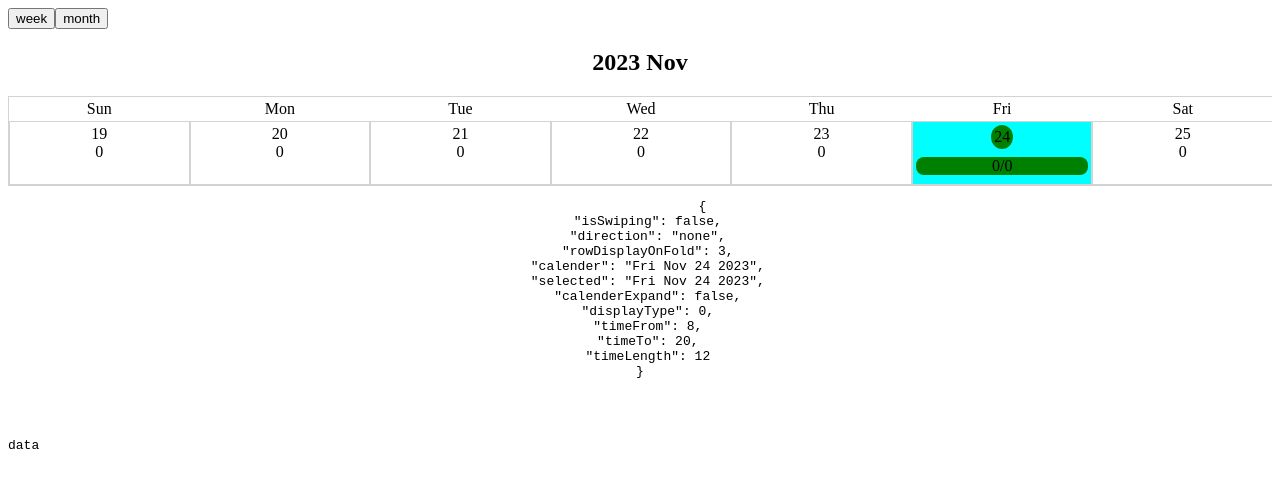
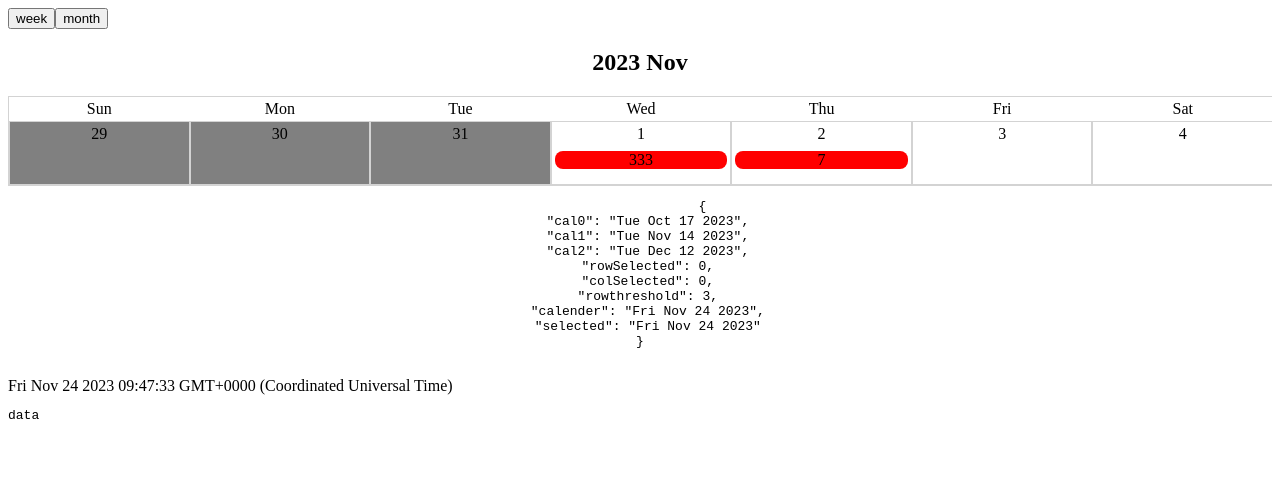
Before and after one commit to Justin26l/vueSandbox, a Vue app: page / in a window 1280 px wide. Shown: the top 488 px of the page. Built offline with nearby package versions, Linux system fonts and the light colour scheme.

Commit message:
calender Good

```diff
--- a/src/App.vue
+++ b/src/App.vue
@@ -41,6 +41,9 @@
       :timeFrom="8"
       :timeTo="20"
     ></calender>
+    {{
+    selectedDate
+     }}
 
     <!-- <pre>calender emit "selected-date" : <br>{{selectedDate}}</pre>
     <pre>calender emit "viewing-date" : <br>{{viewingDate}}</pre> -->
@@ -133,7 +136,7 @@ const calenderTaskData = ref<calenderType.CalenderDataItem[]>([
           },
         ]
       },
-      { total: 3, done: 1, task: [
+      { total: 8, done: 1, task: [
           {
             active: true,
             activityColor: 'red',
--- a/src/assets/css/calendar.css
+++ b/src/assets/css/calendar.css
@@ -164,6 +164,7 @@
 
 
 .cal .date-col{
+	position: relative;
 	display: flex;
 	flex-direction: column;
     flex: 1;
@@ -218,9 +219,11 @@
 }
 .cal .date-col.weekly-view .task-item{
 	position: absolute;
-	opacity: 1;
 	display:block;
+	opacity: .7;
+	width: 2rem;
+	border-radius: .5rem;
+	left : 50%;
+	transform: translateX(-50%);
 	transition: all .1s ease-in-out;
-	width: 1rem;
-	border-radius: 1rem;
 }
--- a/src/components/calender/calenderDay.vue
+++ b/src/components/calender/calenderDay.vue
@@ -24,7 +24,6 @@
                 isFuture? 'background:green;': '' "
         >{{ isToday ? (taskDone +'/'+ taskTotal) : taskPending }}</p>
 
-        {{ swipeCount }}
     </div>
 </template>
 
@@ -33,7 +32,6 @@ import { ref, computed, onMounted, watch } from 'vue'
 import { defineProps } from 'vue';
 import type { Task, TaskByDate } from '@/types/calenderType';
 
-const swipeCount = ref<number>(0);
 
 const props = defineProps<{
     selectedDate: Date,
@@ -74,7 +72,6 @@ const isSelected = computed<boolean>(()=>isSameDay(refSelected.value, refCalende
 
 // draw task
 function drawTaskItemTimeout(delay:number){
-    swipeCount.value +=1
     setTimeout(()=>{
         drawTaskItem();
     }, delay);
--- a/src/components/calender/index.vue
+++ b/src/components/calender/index.vue
@@ -1,7 +1,7 @@
 <template>
 	<div class="cal">
 		<div>
-			<h2 v-if="props.header">{{ calenderDate.getFullYear() + ' ' + month[calenderDate.getMonth()] }}</h2>
+			<h2 v-if="props.header">{{ selectedDate.getFullYear() + ' ' + month[selectedDate.getMonth()] }}</h2>
 		</div>
 		<div class="calender-body border-1" :class="calenderExpand ? 'expanded' : ''">
 
@@ -23,13 +23,13 @@
 					'expanded' : calenderExpand,
 				}">
 					<div v-for="(calenderMonth, i) in calenderData" :key="i" :id="'calMon' + i" class="calender">
-						<div v-for="(calenderWeek, index) in calenderMonth" :key="index" :id="'calWeek' + index" class="calender-row"
+						<div v-for="(calenderWeek, index) in calenderMonth.calender" :key="index" :id="'calWeek' + index" class="calender-row"
 							:class="{
-								'show' : (!displayWeekly && calenderExpand) || rowDisplayOnFold == index,
-								'weekly-view' : displayWeekly && rowDisplayOnFold == index,
+								'show' : (!displayWeekly && calenderExpand) || rowSelected == index,
+								'weekly-view' : displayWeekly && rowSelected == index,
 							}">
 							<calenderDay v-for="(days, idx) in calenderWeek" :key="idx"
-								@click="updateSelectedDate(days.date)"
+								@click="updateSelectedDate(days.date, index, idx)"
 								:selectedDate="selectedDate"
 								:calenderDate="days.date"
 
@@ -41,19 +41,9 @@
 								:timeFrom="props.timeFrom"
 								:timeTo="props.timeTo"
 
-								:isSwiping="
-									i==0 ? ( index==4 ? isSwiping : false ) :
-									i==1 ? isSwiping ://( rowDisplayOnFold == index || rowDisplayOnFold == index + 1 || rowDisplayOnFold == index -1  ? isSwiping : false ) :
-									i==2 ? ( index==0 ? isSwiping: false ) :
-									false
+								:isSwiping="i==1 ? isSwiping :false
 								"
 							>
-							<!--
-								i==0 ? index==4 ? isSwiping:
-								i==1 ? rowDisplayOnFold == index || rowDisplayOnFold == index + 1 || rowDisplayOnFold == index -1  ? isSwiping:
-								i==2 ? index==0 ? isSwiping:
-								false
-							-->
 							</calenderDay>
 						</div>
 					</div>
@@ -65,18 +55,17 @@
 	</div>
 	<pre>
 		{{ {
-			isSwiping: isSwiping,
-			direction: direction,
-			rowDisplayOnFold: rowDisplayOnFold,
+			cal0: calenderData[0].calender[2][2].date.toDateString(),
+			cal1: calenderData[1].calender[2][2].date.toDateString(),
+			cal2: calenderData[2].calender[2][2].date.toDateString(),
+
+			rowSelected: rowSelected,
+			colSelected: colSelected,
+			rowthreshold: rowthreshold,
 
 			calender: calenderDate.toDateString(),
 			selected: selectedDate.toDateString(),
 
-			calenderExpand: calenderExpand,
-			displayType: displayType,
-			timeFrom: props.timeFrom,
-			timeTo: props.timeTo,
-			timeLength: timeLength,
 		} }}
 	</pre>
 </template>
@@ -103,7 +92,7 @@ const props = defineProps<{
 const days = ['Sun', 'Mon', 'Tue', 'Wed', 'Thu', 'Fri', 'Sat'];
 const month = ['Jan', 'Feb', 'Mar', 'Apr', 'May', 'Jun', 'Jul', 'Aug', 'Sep', 'Oct', 'Nov', 'Dec'];
 
-const calenderDate = ref<Date>(props.selectedDate);
+const calenderDate = ref<Date>(new Date());
 const selectedDate = ref<Date>(props.selectedDate);
 
 const displayWeekly = computed<boolean>(() => displayType.value === calenderType.displayType.week);
@@ -111,7 +100,10 @@ const displayType = computed<calenderType.displayType>(()=>props.displayType);
 watch(displayType, (newDisplayType) => {
   calenderExpand.value = newDisplayType === calenderType.displayType.week;
 });
-let rowDisplayOnFold = ref<number>(0);
+
+let rowSelected = ref<number>(0);
+let colSelected = ref<number>(0);
+let rowthreshold = computed(() => (calenderExpand.value && !displayWeekly.value) ? 4 : calenderData.value[1].rowthreshold);
 
 const timeLength = computed<number>(() => props.timeTo - props.timeFrom);
 // calender days event
@@ -119,7 +111,10 @@ const calenderTaskDataRef = computed<calenderType.CalenderDataItem[]>(() => {
 	return props.calenderTaskData;
 });
 
-const calenderData = ref<calenderType.dateObj[][][]>([
+const calenderData = ref<Array<{
+	rowthreshold: number;
+	calender: calenderType.dateObj[][];
+}>> ([
 	getMonthlyCalendar(calenderDate.value.getFullYear(), calenderDate.value.getMonth() - 1, calenderTaskDataRef.value),
 	getMonthlyCalendar(calenderDate.value.getFullYear(), calenderDate.value.getMonth()    , calenderTaskDataRef.value),
 	getMonthlyCalendar(calenderDate.value.getFullYear(), calenderDate.value.getMonth() + 1, calenderTaskDataRef.value)
@@ -131,50 +126,58 @@ const { isSwiping: isSwiping, direction: direction } = useSwipe(calenderContaine
 
 const calenderExpand = ref(false);
 
-function isSameDay(date1: Date, date2: Date): boolean {
-	return Math.floor(date1.getTime()/86400000) === Math.floor(date2.getTime()/86400000);
-}
-function useSelectedRow(): void {
-	rowDisplayOnFold.value = calenderData.value[1].findIndex((week) => {
-		return week.some((day) => {
-			return isSameDay(day.date, selectedDate.value);
-		});
-	});
-}
-function resetRowDisplayOnFold(index?:number): void {
-	rowDisplayOnFold.value = index || 0;
-};
+// function isSameDay(date1: Date, date2: Date): boolean {
+// 	return Math.floor(date1.getTime()/86400000) === Math.floor(date2.getTime()/86400000);
+// }
 
-function getMonthlyCalendar(year: number, month: number, calenderTaskData: calenderType.CalenderDataItem[]): calenderType.dateObj[][] {
-	let calender = [];
+function getMonthlyCalendar(year: number, month: number, calenderTaskData: calenderType.CalenderDataItem[]): {
+	rowthreshold: number;
+	calender: calenderType.dateObj[][];
+} {
+	let calender : calenderType.dateObj[][] = [];
 
-	year = month < 0 ? year - 1 : month > 11 ? year + 1 : year;
-	month = month < 0 ? 11 : month > 11 ? 0 : month;
-
-	const firstDayOfMonth = new Date(year, month, 1).getDay() - 1;
-	const taskDataMonth = calenderTaskData?.find((data) => {
+	const firstDayOfMonth :number = new Date(year, month, 1).getDay() - 1;
+	const lastDateOfMonth :Date = new Date(year, month + 1, 0);
+	const targetMonth :calenderType.CalenderDataItem|undefined = calenderTaskData?.find((data) => {
 		return data.year === year && data.month === month;
 	});
 
-	// insert padding to match array with date [dummy, 1, 2, 3 ... 30, 31 ];
-	taskDataMonth?.taskByDate.unshift({ total: 0, done: 0, task: [] });
+	const prevMonthDate :Date = new Date(year, month-1, 1);
+	const prevMonth :calenderType.CalenderDataItem|undefined = calenderTaskData?.find((data) => {
+		return data.year === prevMonthDate.getFullYear() && data.month === prevMonthDate.getMonth();
+	});
+
+	const nextMonthDate :Date= new Date(year, month+1, 1);
+	const nextMonth :calenderType.CalenderDataItem|undefined = calenderTaskData?.find((data) => {
+		return data.year === nextMonthDate.getFullYear() && data.month === nextMonthDate.getMonth();
+	});
 
 	for (let weekCount = 0; weekCount < 5; weekCount++) {
-		let week = [];
+		let week :calenderType.dateObj[] = [];
 		for (let dayCount = 0; dayCount < 7; dayCount++) {
-			let dateObj = new Date(year, month, (dayCount - firstDayOfMonth) + (weekCount * 7));
-			const taskData = dateObj.getMonth() == month ? taskDataMonth?.taskByDate[dateObj.getDate()] : taskDataMonth?.taskByDate[0]
+			const dateObj = new Date(year, month, (dayCount - firstDayOfMonth) + (weekCount * 7));
+			const isTargetMonth = dateObj.getMonth() == month;
+
+			const dateTask = isTargetMonth ? targetMonth?.taskByDate[dateObj.getDate()-1] :
+								dateObj.getMonth() < month ? prevMonth?.taskByDate[dateObj.getDate()-1] :
+								nextMonth?.taskByDate[dateObj.getDate()-1];
+
 			week.push({
 				date: dateObj,
-				total: taskData?.total || 0,
-				done: taskData?.done || 0,
-				task: taskData?.task || [],
+				total: dateTask?.total || 0,
+				done: dateTask?.done || 0,
+				task: dateTask?.task || [],
 			});
 		}
 		calender.push(week);
 	};
 
-	return calender;
+	// if lastDateOfMonth is not found in calender[4], monthlyRowThreshold is 4
+	const rowthreshold = calender[4][6].date <= lastDateOfMonth ? 4 : 3;
+	return {
+		rowthreshold: rowthreshold,
+		calender: calender
+	};
 }
 
 // weekly view
@@ -182,32 +185,34 @@ function getMonthlyCalendar(year: number, month: number, calenderTaskData: calen
 // 	displayType.value = type;
 // 	displayWeekly.value = type === calenderType.displayType.week;
 // };
-function updateSelectedDate(date: Date): void {
+function updateSelectedDate(date: Date, row?:number, col?:number): void {
 	selectedDate.value = date;
-	//  check calender data is same as selected date
-	if (calenderDate.value.getMonth() > selectedDate.value.getMonth()) {
-		calenderPrevMonth();
+	if(col){
+		colSelected.value = col;
 	}
-	else if (calenderDate.value.getMonth() < selectedDate.value.getMonth()) {
-		calenderNextMonth();
+	if(row){
+		rowSelected.value = row;
 	}
-
-	useSelectedRow();
 	emit('selectedDate', selectedDate.value);
 }
 
 // touch event
 
 function calenderPrevMonth(): void {
-	resetRowDisplayOnFold(4);
+	rowSelected.value = calenderData.value[0].rowthreshold;
+
+	if(calenderExpand.value && ! displayWeekly.value){
+		updateSelectedDate(new Date(calenderDate.value.getFullYear(), calenderDate.value.getMonth(), 0));
+	}
+	else {
+		updateSelectedDate(calenderData.value[0].calender[calenderData.value[0].rowthreshold][colSelected.value].date);
+	}
 	calenderContainer.value?.classList.add('slide-right');
 	setTimeout(() => {
 		calenderContainer.value?.classList.remove('slide-right');
-
 		calenderDate.value.setMonth(calenderDate.value.getMonth() - 1);
-		emit('viewingDate', calenderDate.value);
 		calenderData.value = [
-			getMonthlyCalendar(calenderDate.value.getFullYear(), calenderDate.value.getMonth() - 1, calenderTaskDataRef.value),
+			getMonthlyCalendar(calenderDate.value.getFullYear(), calenderDate.value.getMonth()-1, calenderTaskDataRef.value),
 			calenderData.value[0],
 			calenderData.value[1],
 		];
@@ -215,16 +220,22 @@ function calenderPrevMonth(): void {
 }
 
 function calenderNextMonth(): void {
-	resetRowDisplayOnFold(0);
+	rowSelected.value = 0;
+	if(calenderExpand.value && ! displayWeekly.value){
+		updateSelectedDate(new Date(calenderDate.value.getFullYear(), calenderDate.value.getMonth()+1, 1));
+	}
+	else {
+		updateSelectedDate(calenderData.value[2].calender[0][colSelected.value].date);
+	};
+
 	calenderContainer.value?.classList.add('slide-left');
 	setTimeout(() => {
 		calenderContainer.value?.classList.remove('slide-left');
-
 		calenderDate.value.setMonth(calenderDate.value.getMonth() + 1);
 		calenderData.value = [
 			calenderData.value[1],
 			calenderData.value[2],
-			getMonthlyCalendar(calenderDate.value.getFullYear(), calenderDate.value.getMonth() + 1, calenderTaskDataRef.value)
+			getMonthlyCalendar(calenderDate.value.getFullYear(), calenderDate.value.getMonth()+1, calenderTaskDataRef.value)
 		];
 	}, 200);
 }
@@ -237,31 +248,36 @@ watch([isSwiping, direction], ([isSwiping, direction]) => {
 		else if (direction === 'up') {
 			calenderExpand.value = false
 		}
-		else if (!calenderExpand.value || displayWeekly.value) {
-			if (direction === 'left') {
-				if(rowDisplayOnFold.value === 4){
-					calenderNextMonth();
-				}
-				else{
-					rowDisplayOnFold.value += 1;
-				};
+		else if (calenderExpand.value && !displayWeekly.value) {
+			console.log('B');
 
-			}
-			else if (direction === 'right') {
-				if(rowDisplayOnFold.value === 0){
-					calenderPrevMonth();
-				}
-				else{
-					rowDisplayOnFold.value -= 1;
-				};
-			};
-		}
-		else if (calenderExpand.value) {
 			if (direction === 'left') {
 				calenderNextMonth();
 			}
 			else if (calenderExpand.value && direction === 'right') {
 				calenderPrevMonth();
+			};
+		}
+		else if (!calenderExpand.value || displayWeekly.value) {
+			console.log('A');
+			if (direction === 'left') {
+				if(rowSelected.value >= rowthreshold.value){
+					calenderNextMonth();
+				}
+				else{
+					updateSelectedDate(new Date(selectedDate.value.getFullYear(), selectedDate.value.getMonth(), selectedDate.value.getDate() +7));
+					rowSelected.value += 1;
+				};
+
+			}
+			else if (direction === 'right') {
+				if(rowSelected.value <= 0){
+					calenderPrevMonth();
+				}
+				else{
+					updateSelectedDate(new Date(selectedDate.value.getFullYear(), selectedDate.value.getMonth(), selectedDate.value.getDate() -7));
+					rowSelected.value -= 1;
+				};
 			};
 		}
 	}
@@ -270,8 +286,5 @@ watch([isSwiping, direction], ([isSwiping, direction]) => {
 
 
 
-// mounted
-onMounted(() => {
-	useSelectedRow();
-});
+
 </script>
```
